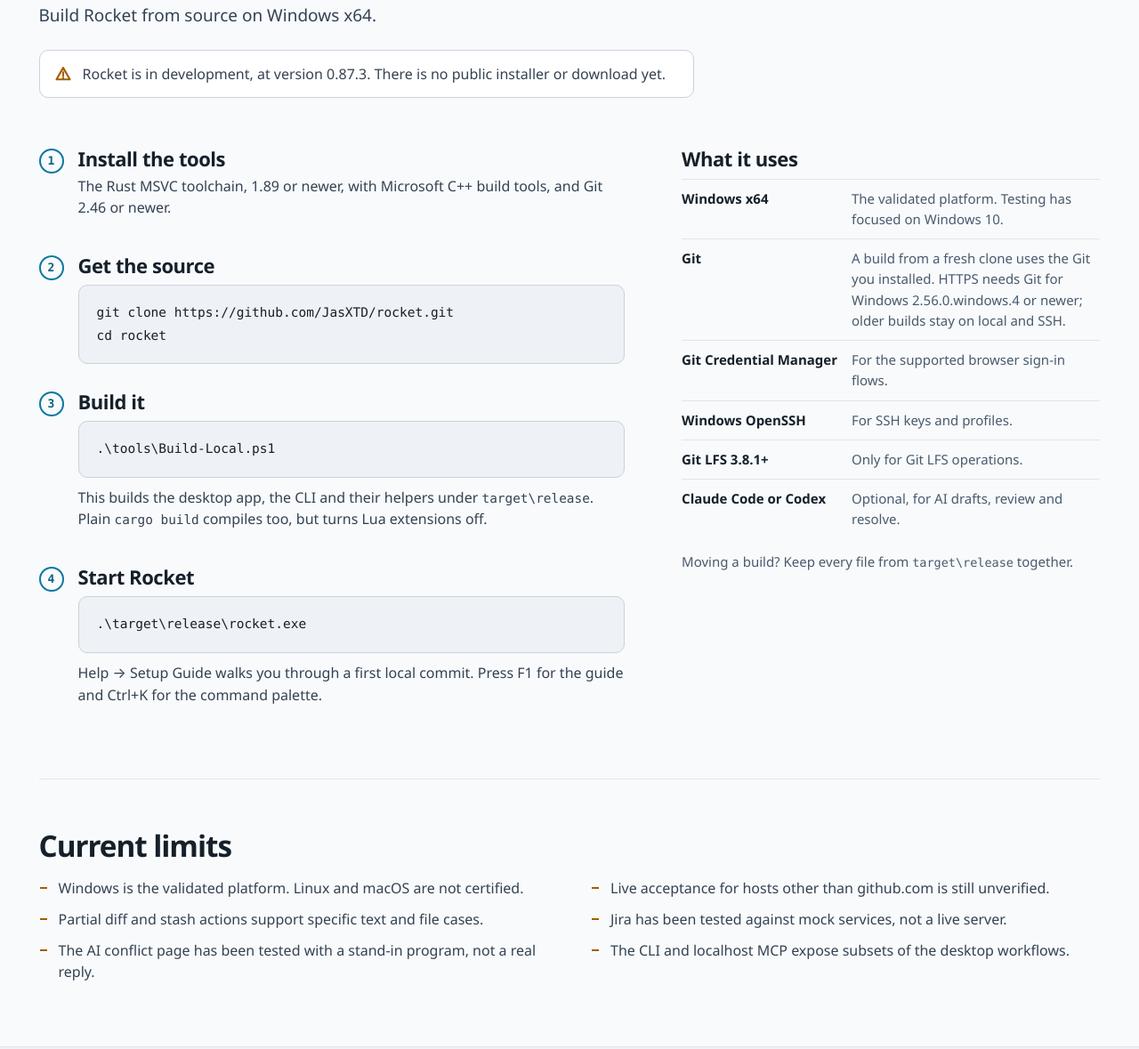
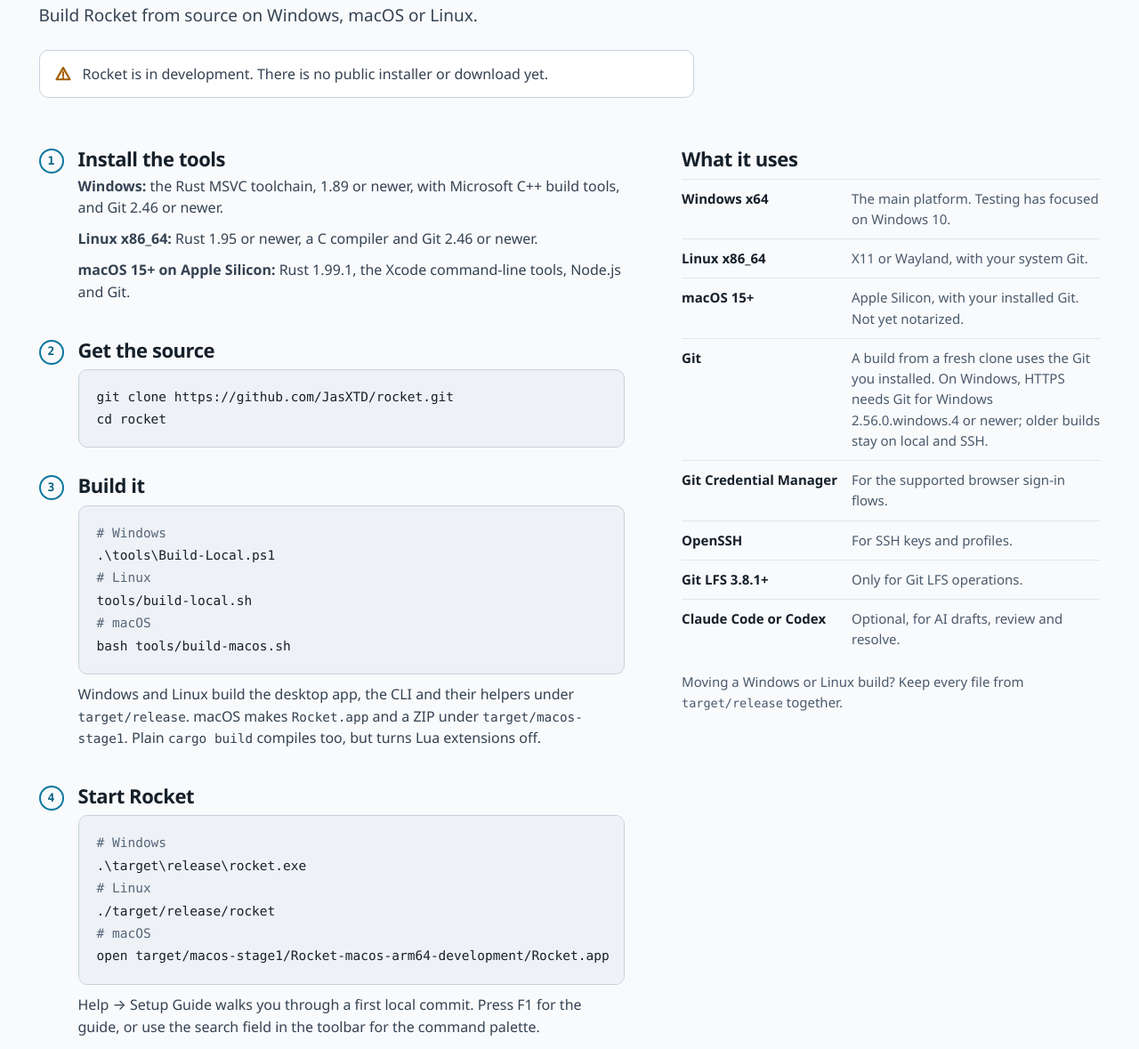
Before and after one commit to JasXTD/Rocket, a plain HTML site: page docs/get.html in a window 1280 px wide. Shown: the part 220-1399 px from the top of the page at 89% size. Drawn offline with Linux system fonts and the light colour scheme.

Commit message:
Add contributor files and a security policy, and show all platforms on the site
Put a short vulnerability reporting policy, supported versions and scope at
the top of SECURITY.md; the file keeps its name and anchors for packaging and
links. Add CONTRIBUTING.md, a code of conduct, bug and feature issue forms and
a pull request template. Note in the README that there is no public release
yet, and add a Contributing section.

Update the website for Windows, macOS and Linux: titles, descriptions, hero,
terminal card, and per-platform tools, build and start steps on Get Rocket,
without the stale version number.

Co-Authored-By: Claude Opus 5.5 <noreply@anthropic.com>

```diff
--- a/docs/get.html
+++ b/docs/get.html
@@ -4,12 +4,12 @@
 <meta charset="utf-8">
 <meta name="viewport" content="width=device-width, initial-scale=1">
 <title>Get Rocket: build the Git client from source</title>
-<meta name="description" content="Build Rocket, a native Windows Git client, from source on Windows x64. There is no public installer yet.">
+<meta name="description" content="Build Rocket, a native Git client, from source on Windows, macOS or Linux. There is no public installer yet.">
 <meta name="color-scheme" content="dark light">
 <link rel="canonical" href="https://jasxtd.github.io/rocket/get.html">
 <meta property="og:type" content="website">
 <meta property="og:title" content="Get Rocket">
-<meta property="og:description" content="Build Rocket, a native Windows Git client, from source on Windows x64.">
+<meta property="og:description" content="Build Rocket, a native Git client, from source on Windows, macOS or Linux.">
 <meta property="og:url" content="https://jasxtd.github.io/rocket/get.html">
 <meta property="og:image" content="https://jasxtd.github.io/rocket/media/social-preview.jpg">
 <meta name="twitter:card" content="summary_large_image">
@@ -41,47 +41,62 @@
 <main id="main"><div class="wrap">
   <div class="page-head">
     <h1>Get Rocket</h1>
-    <p class="lead">Build Rocket from source on Windows x64.</p>
-    <div class="status"><svg viewBox="0 0 16 16" aria-hidden="true"><path d="M8 2.5l6 10.5H2zM8 6.5v3.2M8 11.4v.1"></path></svg><span>Rocket is in development, at version 0.87.3. There is no public installer or download yet.</span></div>
+    <p class="lead">Build Rocket from source on Windows, macOS or Linux.</p>
+    <div class="status"><svg viewBox="0 0 16 16" aria-hidden="true"><path d="M8 2.5l6 10.5H2zM8 6.5v3.2M8 11.4v.1"></path></svg><span>Rocket is in development. There is no public installer or download yet.</span></div>
   </div>
 
   <div class="build">
     <ol class="steps">
       <li><span class="n mono" aria-hidden="true">1</span>
         <h2>Install the tools</h2>
-        <p>The Rust MSVC toolchain, 1.89 or newer, with Microsoft C++ build tools, and Git 2.46 or newer.</p></li>
+        <p><strong>Windows:</strong> the Rust MSVC toolchain, 1.89 or newer, with Microsoft C++ build tools, and Git 2.46 or newer.</p>
+        <p><strong>Linux x86_64:</strong> Rust 1.95 or newer, a C compiler and Git 2.46 or newer.</p>
+        <p><strong>macOS 15+ on Apple Silicon:</strong> Rust 1.99.1, the Xcode command-line tools, Node.js and Git.</p></li>
       <li><span class="n mono" aria-hidden="true">2</span>
         <h2>Get the source</h2>
         <pre class="code mono" tabindex="0" role="region" aria-label="Clone commands">git clone https://github.com/JasXTD/rocket.git
 cd rocket</pre></li>
       <li><span class="n mono" aria-hidden="true">3</span>
         <h2>Build it</h2>
-        <pre class="code mono" tabindex="0" role="region" aria-label="Build command">.\tools\Build-Local.ps1</pre>
-        <p>This builds the desktop app, the CLI and their helpers under <span class="mono inline">target\release</span>. Plain <span class="mono inline">cargo build</span> compiles too, but turns Lua extensions off.</p></li>
+        <pre class="code mono" tabindex="0" role="region" aria-label="Build commands"><span class="cm"># Windows</span>
+.\tools\Build-Local.ps1
+<span class="cm"># Linux</span>
+tools/build-local.sh
+<span class="cm"># macOS</span>
+bash tools/build-macos.sh</pre>
+        <p>Windows and Linux build the desktop app, the CLI and their helpers under <span class="mono inline">target/release</span>. macOS makes <span class="mono inline">Rocket.app</span> and a ZIP under <span class="mono inline">target/macos-stage1</span>. Plain <span class="mono inline">cargo build</span> compiles too, but turns Lua extensions off.</p></li>
       <li><span class="n mono" aria-hidden="true">4</span>
         <h2>Start Rocket</h2>
-        <pre class="code mono" tabindex="0" role="region" aria-label="Run command">.\target\release\rocket.exe</pre>
-        <p>Help → Setup Guide walks you through a first local commit. Press F1 for the guide and Ctrl+K for the command palette.</p></li>
+        <pre class="code mono" tabindex="0" role="region" aria-label="Run commands"><span class="cm"># Windows</span>
+.\target\release\rocket.exe
+<span class="cm"># Linux</span>
+./target/release/rocket
+<span class="cm"># macOS</span>
+open target/macos-stage1/Rocket-macos-arm64-development/Rocket.app</pre>
+        <p>Help → Setup Guide walks you through a first local commit. Press F1 for the guide, or use the search field in the toolbar for the command palette.</p></li>
     </ol>
 
     <aside class="side" aria-labelledby="h-need">
       <h2 id="h-need">What it uses</h2>
       <table class="tbl" aria-labelledby="h-need"><tbody>
-        <tr><th scope="row">Windows x64</th><td>The validated platform. Testing has focused on Windows 10.</td></tr>
-        <tr><th scope="row">Git</th><td>A build from a fresh clone uses the Git you installed. HTTPS needs Git for Windows 2.56.0.windows.4 or newer; older builds stay on local and SSH.</td></tr>
+        <tr><th scope="row">Windows x64</th><td>The main platform. Testing has focused on Windows 10.</td></tr>
+        <tr><th scope="row">Linux x86_64</th><td>X11 or Wayland, with your system Git.</td></tr>
+        <tr><th scope="row">macOS 15+</th><td>Apple Silicon, with your installed Git. Not yet notarized.</td></tr>
+        <tr><th scope="row">Git</th><td>A build from a fresh clone uses the Git you installed. On Windows, HTTPS needs Git for Windows 2.56.0.windows.4 or newer; older builds stay on local and SSH.</td></tr>
         <tr><th scope="row">Git Credential Manager</th><td>For the supported browser sign-in flows.</td></tr>
-        <tr><th scope="row">Windows OpenSSH</th><td>For SSH keys and profiles.</td></tr>
+        <tr><th scope="row">OpenSSH</th><td>For SSH keys and profiles.</td></tr>
         <tr><th scope="row">Git LFS 3.8.1+</th><td>Only for Git LFS operations.</td></tr>
         <tr><th scope="row">Claude Code or Codex</th><td>Optional, for AI drafts, review and resolve.</td></tr>
       </tbody></table>
-      <p>Moving a build? Keep every file from <span class="mono inline">target\release</span> together.</p>
+      <p>Moving a Windows or Linux build? Keep every file from <span class="mono inline">target/release</span> together.</p>
     </aside>
   </div>
 
   <section class="limits" aria-labelledby="h-limits">
     <h2 id="h-limits">Current limits</h2>
     <ul>
-      <li>Windows is the validated platform. Linux and macOS are not certified.</li>
+      <li>macOS builds aren't yet signed with a Developer ID or notarized, and haven't been tested on a physical Mac.</li>
+      <li>On Linux, Lua extensions need x86_64 with Landlock.</li>
       <li>Live acceptance for hosts other than github.com is still unverified.</li>
       <li>Partial diff and stash actions support specific text and file cases.</li>
       <li>Jira has been tested against mock services, not a live server.</li>
```
Also changed, not shown: docs/index.html (+12 -12 lines), 8 other files.
